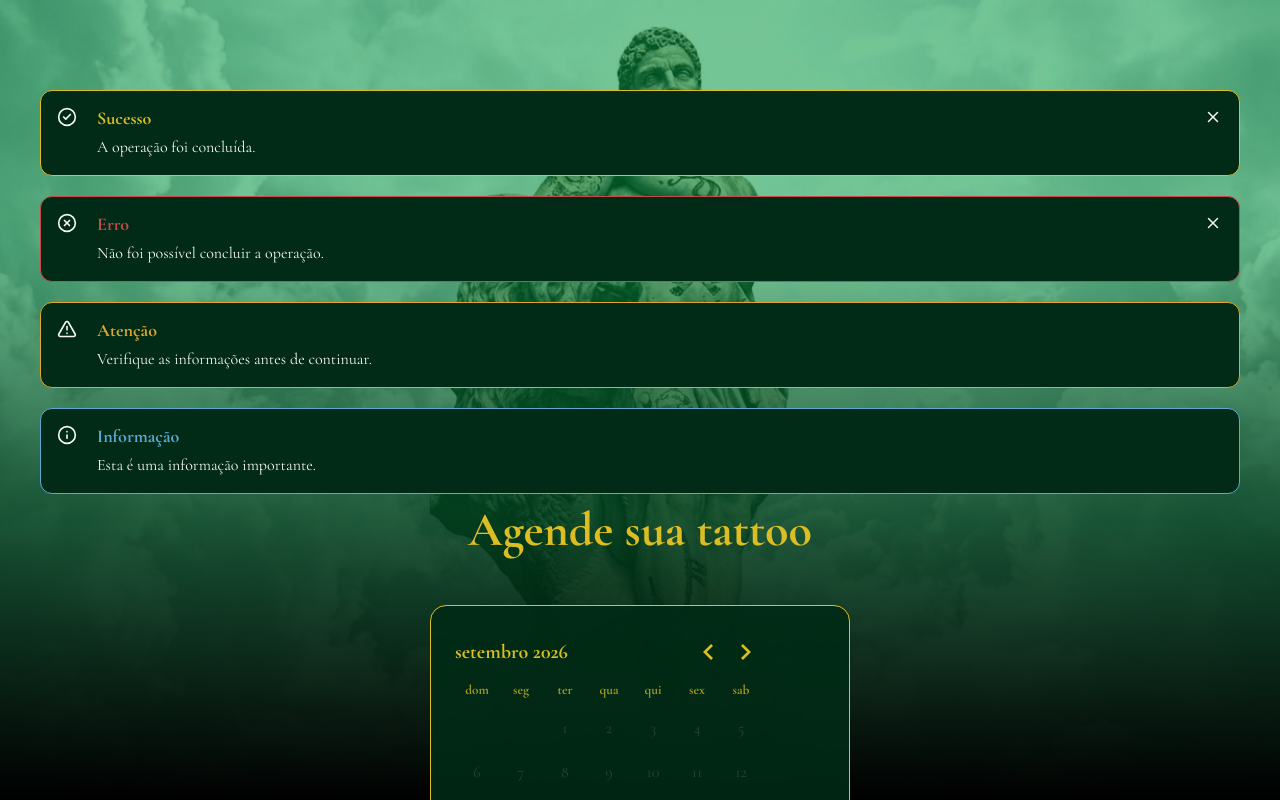
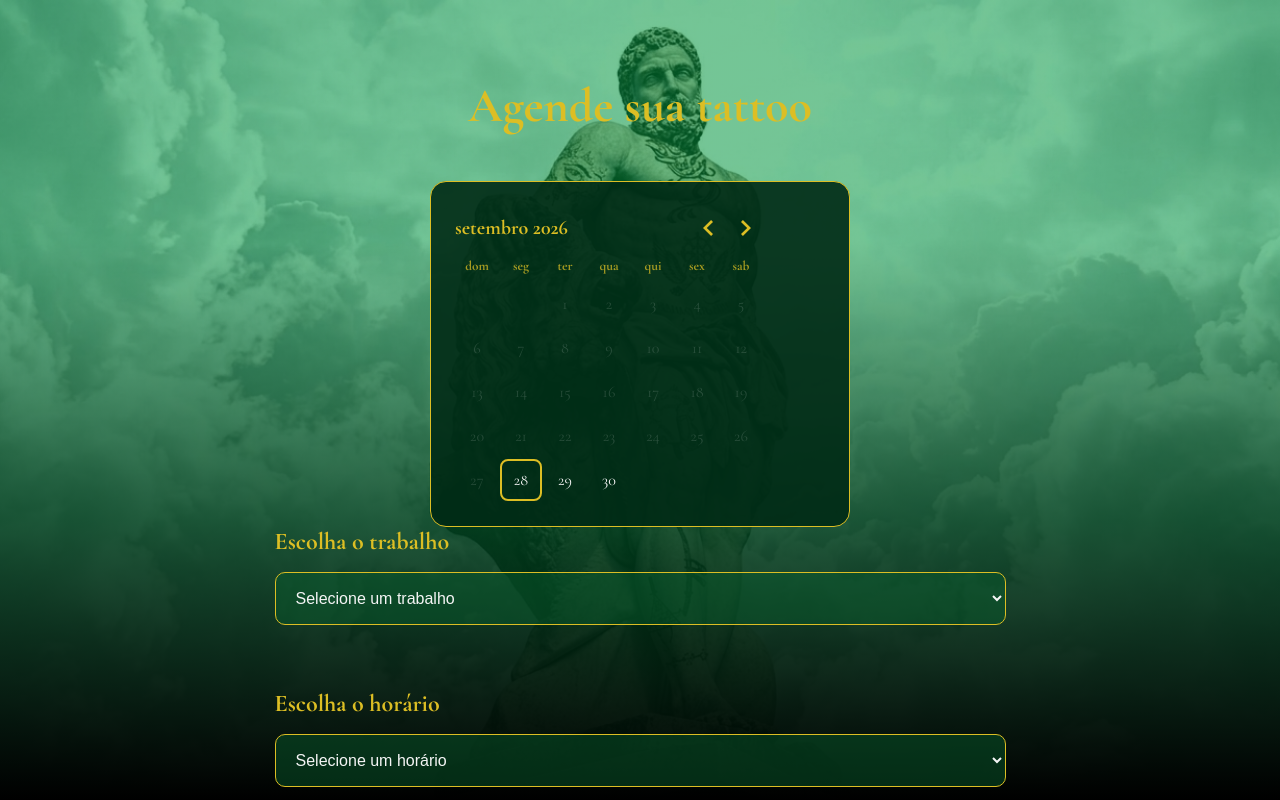
Before and after one commit to nvini16/TATOO, a React (Vite) app: page /TATOO/Agendamento in a window 1280 px wide. Shown: the top 800 px of the page. Built offline with nearby package versions, Linux system fonts and the light colour scheme.

Commit message:
refactor: substituir alertas nativos por Alert no agendamento

```diff
--- a/src/pages/Agendamentos.jsx
+++ b/src/pages/Agendamentos.jsx
@@ -5,10 +5,17 @@ import CalendarioAgendamento from '../components/CalendarioAgendamento';
 import Alert from '../components/Alert';
 
 function Agendamento() {
-    const [mostrarAlert, setMostrarAlert] = useState(true);
 
     const [imagens, setImagens] = useState([])
     const [dataSelecionada, setDataSelecionada] = useState();
+    const [ alerta, setAlerta] = useState(
+        {
+            mostrar: false,
+            tipo: 'info',
+            titulo: '',
+            mensagem: ''
+        }
+    );
 
     const handleSubmit = (event) => {
         event.preventDefault()
@@ -17,26 +24,46 @@ function Agendamento() {
 
         const nome = formData.get('nome')
             if (!nome) {
-                alert('Acho que se esqueceu de colocar seu nome :(')
-                return
+                setAlerta({
+                    mostrar: true,
+                    tipo: 'aviso',
+                    titulo: 'Nome não informado!',
+                    mensagem: 'Informe seu nome antes de continuar.'
+                });
+                return;
             }
 
         const whatsapp = formData.get('whatsapp')
             if (!whatsapp) {
-                alert('Informe seu Whatsapp!')
-                return
+                setAlerta({
+                    mostrar: true,
+                    tipo: 'aviso',
+                    titulo: 'WhatsApp não informado!',
+                    mensagem: 'Iforme seu WahtsApp antes de continuar.'
+                });
+                return;
             }
 
         const descricao = formData.get('descricao')
             if (!descricao?.trim() && imagens.length === 0) {
-                alert('Descreva sua tattoo ou envie uma imagem de referência.')
-                return
+                setAlerta({
+                    mostrar: true,
+                    tipo: 'aviso',
+                    titulo: 'Referência não informada!',
+                    mensagem: 'Desreva sua tattoo ou envie uma imagem de referência'
+                });
+                return;
             }
 
         const trabalho = formData.get('trabalho')
             if (!trabalho) {
-                alert('Escolha o trabalho da sua tattoo!')
-                return
+                setAlerta({
+                    mostrar: true,
+                    tipo: 'aviso',
+                    titulo: 'Trabalho não selecionado!',
+                    mensagem: 'Escolha o tipo de trabalho da sua tattoo.'
+                });
+                return;
 
             }
         const data = dataSelecionada
@@ -45,12 +72,22 @@ function Agendamento() {
 
             const hoje = new Date().toISOString().split('T')[0]
                 if (data < hoje) {
-                    alert('Escolha uma data a partir de hoje!')
-                    return
+                    setAlerta({
+                        mostrar: true,
+                        tipo: 'aviso',
+                        titulo: 'Data não selecionada!',
+                        mensagem: 'Escolha uma data válida para sua tattoo.'
+                    });
+                    return;
                 }
         const horario = formData.get('horario')
             if (!horario) {
-                alert('Escolha o horário da sua tattoo!')
+                setAlerta({
+                    mostrar: true,
+                    tipo: 'aviso',
+                    titulo: 'Horário não selecionado!',
+                    mensagem: 'Escolha um horário para sua tattoo.'
+                })
                 return
             }
 
@@ -73,6 +110,13 @@ function Agendamento() {
         }
 
         console.log(agendamento)
+
+        setAlerta({
+            mostrar: true,
+            tipo: 'sucesso',
+            titulo: 'Solicitação recebida.',
+            mensagem: 'Seus dados foram preenchidos corretamente.'
+        })
     }
 
     return (
@@ -80,33 +124,19 @@ function Agendamento() {
 
         <main className="agendamento-page">
 
-            {mostrarAlert && (
+            {alerta.mostrar && (
                 <Alert
-                    tipo="sucesso"
-                    titulo="Sucesso"
-                    mensagem="A operação foi concluída."
-                    fechar={() => setMostrarAlert(false)}
+                    tipo={alerta.tipo}
+                    titulo={alerta.titulo}
+                    mensagem={alerta.mensagem}
+                    fechar={() =>
+                        setAlerta((alertaAtual) => ({
+                            ...alertaAtual,
+                            mostrar: false
+                        }))
+                    }
                 />
         )}
-
-                <Alert
-                tipo="erro"
-                titulo="Erro"
-                mensagem="Não foi possível concluir a operação."
-                fechar={() => alert('Alert fechado')}
-            />
-
-            <Alert
-                tipo="aviso"
-                titulo="Atenção"
-                mensagem="Verifique as informações antes de continuar."
-            />
-
-            <Alert
-                tipo="info"
-                titulo="Informação"
-                mensagem="Esta é uma informação importante."
-            />
 
             <h1>Agende sua tattoo</h1>
 
```
